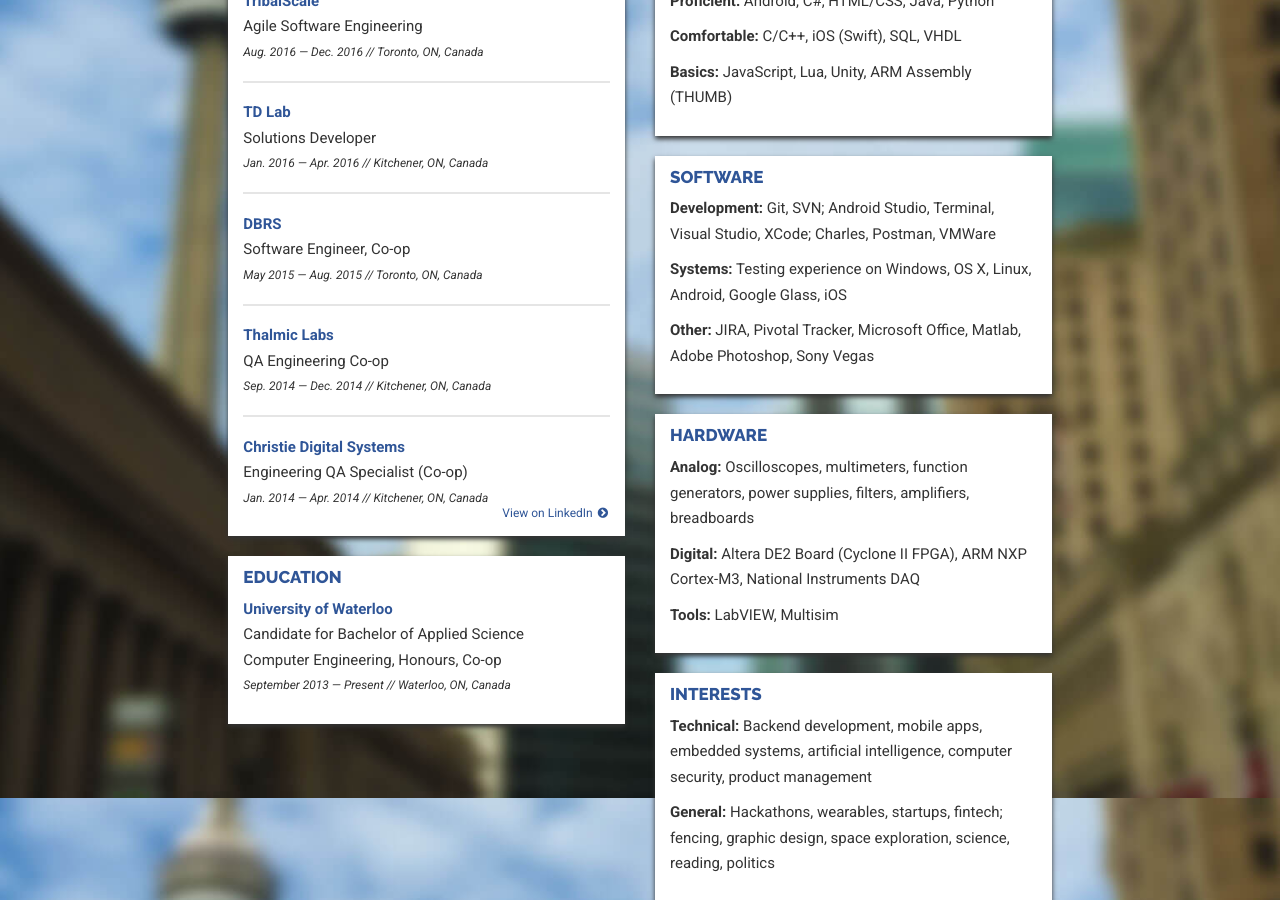
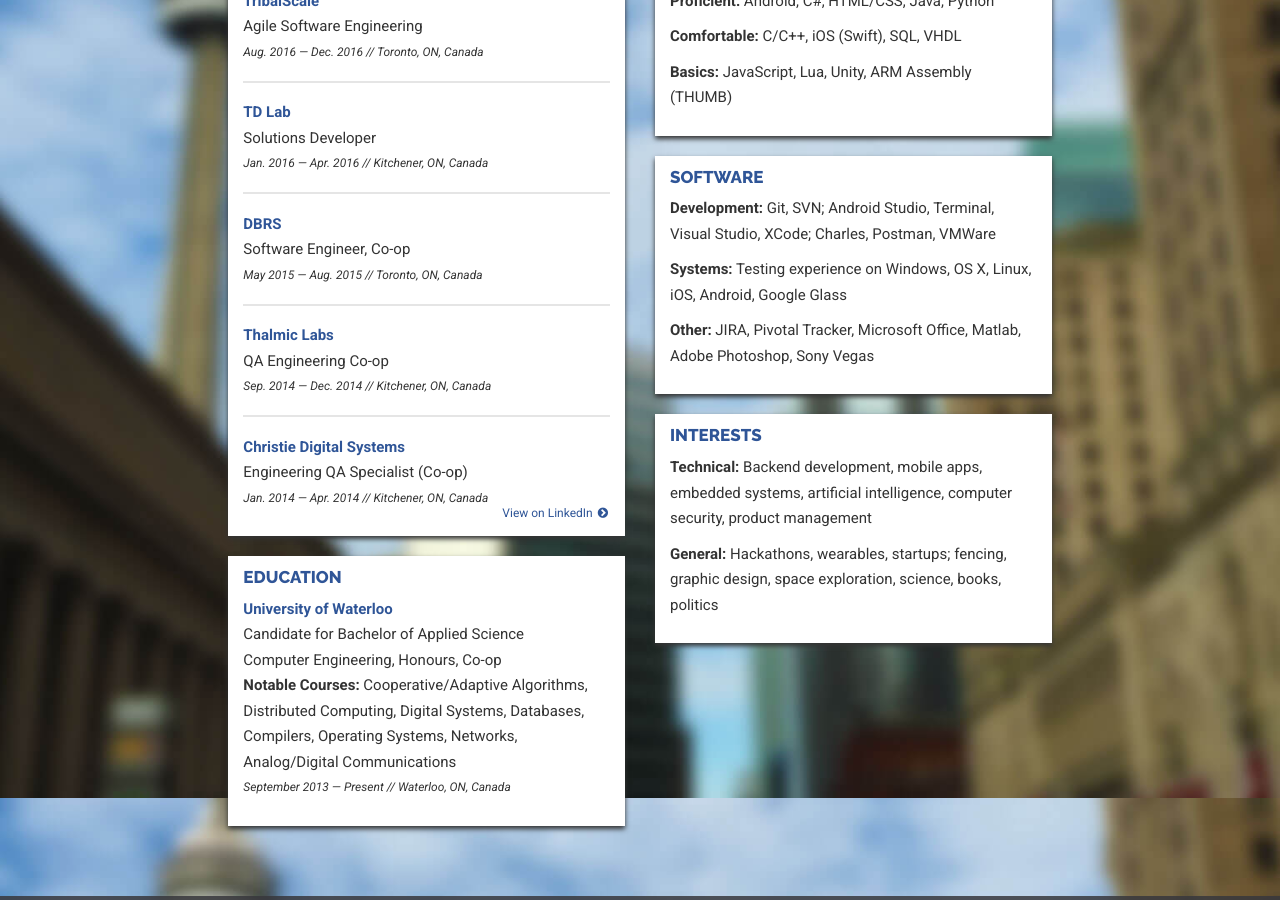
Before and after one commit to lloydtorres/lloydtorres.github.io, a Jekyll site: the page built from index.html, in a window 1280 px wide and 900 px high, scrolled down 1940 px. Built offline with Jekyll 4.4.1, drawn with Linux system fonts in a browser that asks for light colours; some of the changed text lies outside the part shown.

Commit message:
Update resume and site footer

```diff
--- a/_includes/footer.html
+++ b/_includes/footer.html
@@ -17,7 +17,7 @@
             <div class="divider" style="height: 30px;"><div class="inner"></div></div>
         </div>
         <div class="col-center">
-            <p>© 2016 Lloyd Torres. All rights reserved.</p>
+            <p>© 2014—2017 Lloyd Torres. All rights reserved.</p>
         </div>
     </div><!-- /container -->
 </footer>
--- a/index.html
+++ b/index.html
@@ -161,6 +161,7 @@
                                     <div class="company"><a href="https://uwaterloo.ca/">University of Waterloo</a></div>
                                     <div>Candidate for Bachelor of Applied Science</div>
                                     <div>Computer Engineering, Honours, Co-op</div>
+                                    <div><strong>Notable Courses:</strong> Cooperative/Adaptive Algorithms, Distributed Computing, Digital Systems, Databases, Compilers, Operating Systems, Networks, Analog/Digital Communications</div>
                                     <div class="caption">September 2013 — Present // Waterloo, ON, Canada</div>
                                 </div>
 
@@ -187,20 +188,8 @@
 
                                 <div class="resume-entry">
                                     <p><strong>Development:</strong> Git, SVN; Android Studio, Terminal, Visual Studio, XCode; Charles, Postman, VMWare</p>
-                                    <p><strong>Systems:</strong> Testing experience on Windows, OS X, Linux, Android, Google Glass, iOS</p>
+                                    <p><strong>Systems:</strong> Testing experience on Windows, OS X, Linux, iOS, Android, Google Glass</p>
                                     <p><strong>Other:</strong> JIRA, Pivotal Tracker, Microsoft Office, Matlab, Adobe Photoshop, Sony Vegas</p>
-                                </div>
-                            </div>
-                        </div>
-
-                        <div class="resume-card">
-                            <div class="resume-content">
-                                <h2>Hardware</h2>
-
-                                <div class="resume-entry">
-                                    <p><strong>Analog:</strong> Oscilloscopes, multimeters, function generators, power supplies, filters, amplifiers, breadboards</p>
-                                    <p><strong>Digital:</strong> Altera DE2 Board (Cyclone II FPGA), ARM NXP Cortex-M3, National Instruments DAQ</p>
-                                    <p><strong>Tools:</strong> LabVIEW, Multisim
                                 </div>
                             </div>
                         </div>
@@ -211,7 +200,7 @@
 
                                 <div class="resume-entry">
                                     <p><strong>Technical:</strong> Backend development, mobile apps, embedded systems, artificial intelligence, computer security, product management</p>
-                                    <p><strong>General:</strong> Hackathons, wearables, startups, fintech; fencing, graphic design, space exploration, science, reading, politics</p>
+                                    <p><strong>General:</strong> Hackathons, wearables, startups; fencing, graphic design, space exploration, science, books, politics</p>
                                 </div>
                             </div>
                         </div>
```
Also changed, not shown: other parts of index.html (+1 -1 lines).
